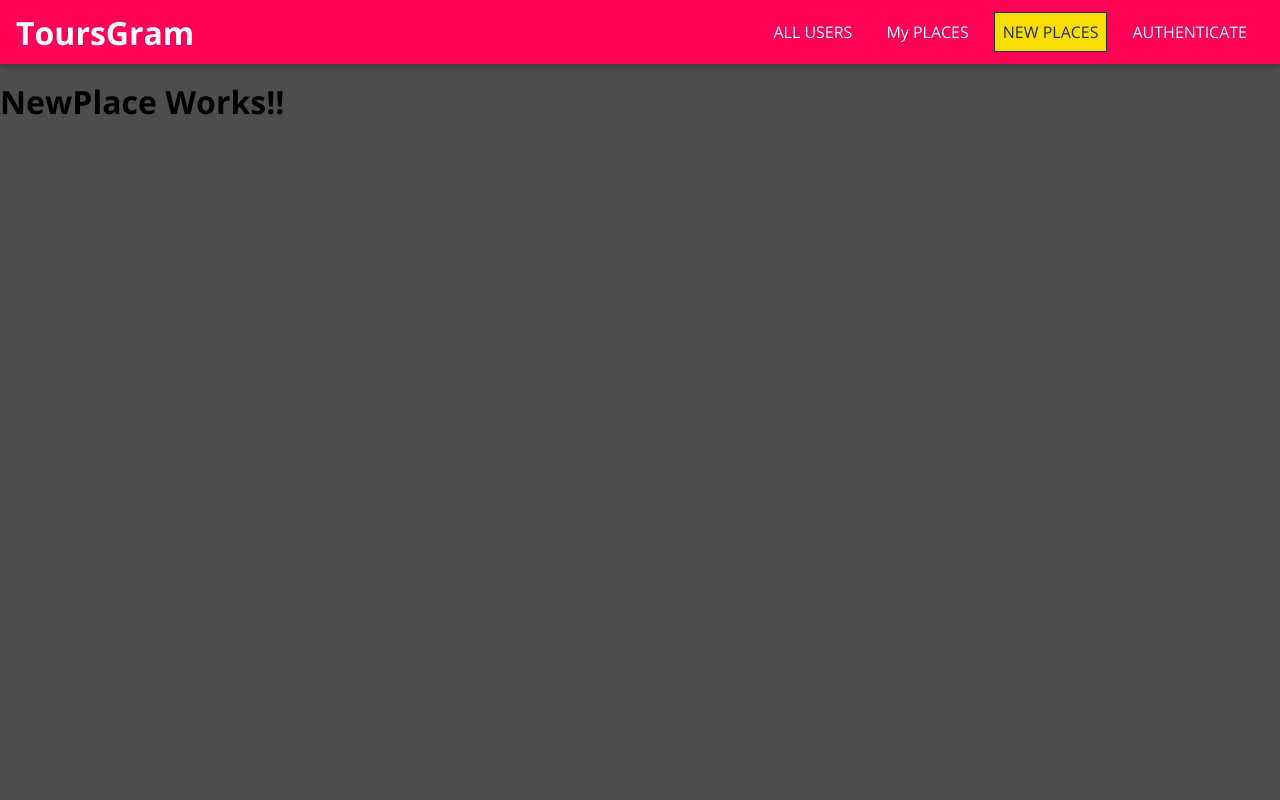
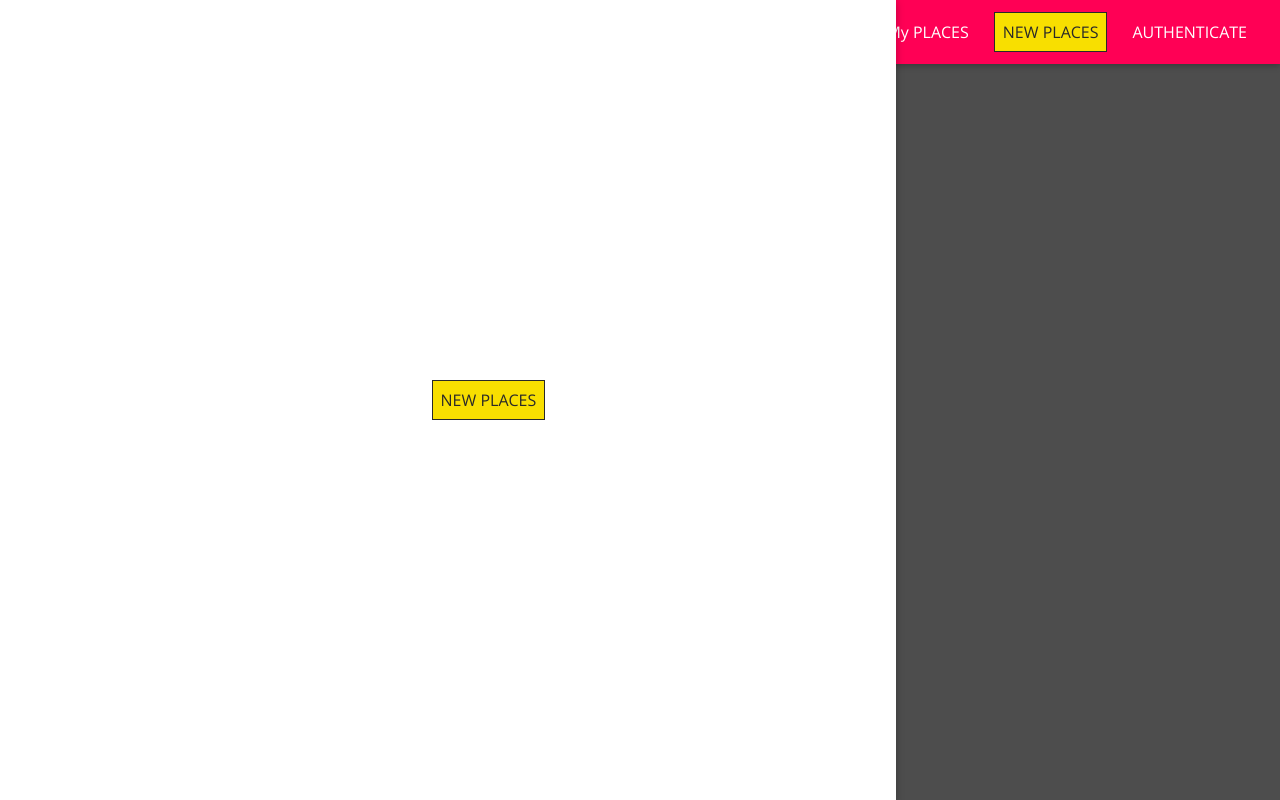
Before and after one commit to jpratik15/tourgram, a React (Create React App) app: page /places/new in a window 1280 px wide. Built offline with nearby package versions, Linux system fonts and the light colour scheme.

Commit message:
Add SideDrawer

```diff
--- a/src/shared/components/Navigation/MainNavigation.js
+++ b/src/shared/components/Navigation/MainNavigation.js
@@ -2,12 +2,19 @@
 
 import { Link } from "react-router-dom";
 import MainHeader from "./MainHeader";
-import NavLink from "./NavLinks"
+import NavLink from "./NavLinks";
+import SideDrawer from "./SideDrawer";
 
 import "./MainNavigation.css";
 
 const MainNavigation = (props) => {
   return (
+    <React.Fragment>
+      <SideDrawer>
+        <nav className="main-navigation__drawer-nav">
+          <NavLink />
+        </nav>
+      </SideDrawer>
       <MainHeader>
         <button className="main-navigation__menu-btn">
           <span />
@@ -17,8 +24,11 @@
         <h1 className="main-navigation__title">
           <Link to="/">ToursGram</Link>
         </h1>
-      <nav><NavLink /></nav>
+        <nav className="main-navigation__header-nav">
+          <NavLink />
+        </nav>
       </MainHeader>
+    </React.Fragment>
   );
 };
 export default MainNavigation;
--- a/src/shared/components/Navigation/SideDrawer.css
+++ b/src/shared/components/Navigation/SideDrawer.css
@@ -0,0 +1,10 @@
+.side-drawer {
+    position: fixed;
+    left: 0;
+    top: 0;
+    z-index: 100;
+    height: 100vh;
+    width: 70%;
+    background: white;
+    box-shadow: 0 2px 8px rgba(0, 0, 0, 0.26);
+  }
--- a/src/shared/components/Navigation/SideDrawer.js
+++ b/src/shared/components/Navigation/SideDrawer.js
@@ -0,0 +1,8 @@
+import React from "react"
+
+import "./SideDrawer.css"
+
+const SideDrawer = (props) => {
+    return <aside className="side-drawer">{props.children}</aside>;
+}
+export default SideDrawer;
```
Lines whose indentation alone changed are shown as unchanged.
